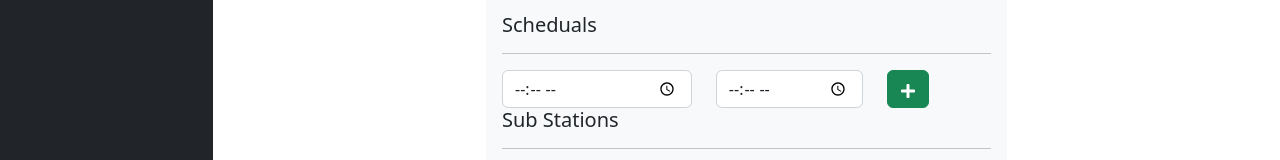
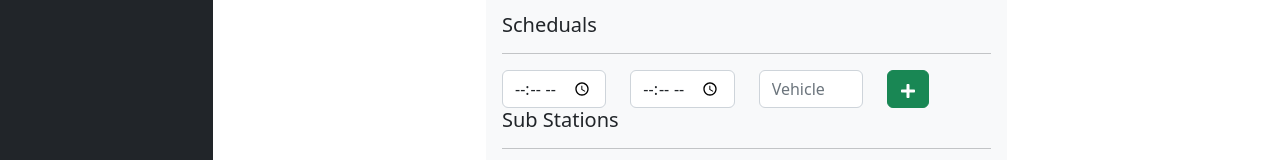
Before and after one commit to nmedia82/pickloo-admin-v2, a React (Create React App) app: page /routes/add in a window 1280 px wide. Shown: the part 470-630 px from the top of the page. Built offline with nearby package versions, Linux system fonts and the light colour scheme; no server answers; the HTML template or start-up script is replaced by a standard one.

Commit message:
vehicles added

```diff
--- a/src/App.js
+++ b/src/App.js
@@ -49,7 +49,6 @@ import AllTransporters from "./transporters/AllTransporters";
 import AddTRoute from "./TRoutes/AddRoute";
 import AllTRoutes from "./TRoutes/AllRoutes";
 import RouteBookings from "./bookings/RouteBookings";
-import PrintBooking from "./bookings/PrintBooking";
 import RouteReport from "./reports/RouteReport";
 
 function App() {
@@ -71,6 +70,8 @@ function App() {
   const [isLoggedIn, setisLoggedIn] = useState(true);
   // Cities
   const [Cities, setCities] = useState([]);
+  // Vehicles
+  const [Vehicles, setVehicles] = useState([]);
 
   useEffect(() => {
     const user = User;
--- a/src/TRoutes/AddRoute.jsx
+++ b/src/TRoutes/AddRoute.jsx
@@ -34,6 +34,7 @@ const AddTRoute = ({ Cities }) => {
     {
       departure: "",
       arrival: "",
+      vehicle: "",
     },
   ]);
   // handle on Change
@@ -46,14 +47,15 @@ const AddTRoute = ({ Cities }) => {
   };
 
   // handle on Submit
-  const handleSubmit = async (e) => {
-    e.preventDefault();
+  const handleSubmit = async () => {
     let resp = {};
     try {
       const route = {
         ...Route,
         phone: get_transporter_phone(), // it's from user storage
         route_status: "inactive",
+        route_schedual: [...SchedualControls],
+        route_stations: [...SubStationControls],
       };
       resp = await saveRoute(route);
       if (resp.status === 200) {
@@ -115,7 +117,7 @@ const AddTRoute = ({ Cities }) => {
             {JSON.stringify(Route)}
             {/* <div className="mx-4">
             <CCardBody className="p-4"> */}
-            <form onSubmit={(e) => handleSubmit(e)}>
+
             <h1>Add Route</h1>
             <p className="text-medium-emphasis">Add your Route details</p>
             <InputGroup className="mb-3">
@@ -220,7 +222,7 @@ const AddTRoute = ({ Cities }) => {
             <button
               type="submit"
               className="btn btn-info mb-3"
-                // onClick={(e) => handleSubmit()}
+              onClick={(e) => handleSubmit()}
             >
               Add Route
             </button>
@@ -235,7 +237,6 @@ const AddTRoute = ({ Cities }) => {
             </Link>
             {/* </CCardBody>
           </div> */}
-            </form>
           </div>
         </div>
       </div>
--- a/src/TRoutes/Scheduals.jsx
+++ b/src/TRoutes/Scheduals.jsx
@@ -14,7 +14,7 @@ function SchedualsComponent({
       {Scheduals.map((schedual, index) => {
         return (
           <div className="row" key={index}>
-            <div className="col-md-5">
+            <div className="col-md-3">
               <input
                 type="time"
                 className="form-control"
@@ -24,13 +24,23 @@ function SchedualsComponent({
                 onChange={(e) => onSchedualChange(e, index)}
               />
             </div>
-            <div className="col-md-4">
+            <div className="col-md-3">
               <input
                 type="time"
                 className="form-control"
                 placeholder="Arrival"
                 name="arrival"
                 value={schedual.arrival}
+                onChange={(e) => onSchedualChange(e, index)}
+              />
+            </div>
+            <div className="col-md-3">
+              <input
+                type="text"
+                className="form-control"
+                placeholder="Vehicle"
+                name="vehicle"
+                value={schedual.vehicle}
                 onChange={(e) => onSchedualChange(e, index)}
               />
             </div>
```
Lines whose indentation alone changed are shown as unchanged.
